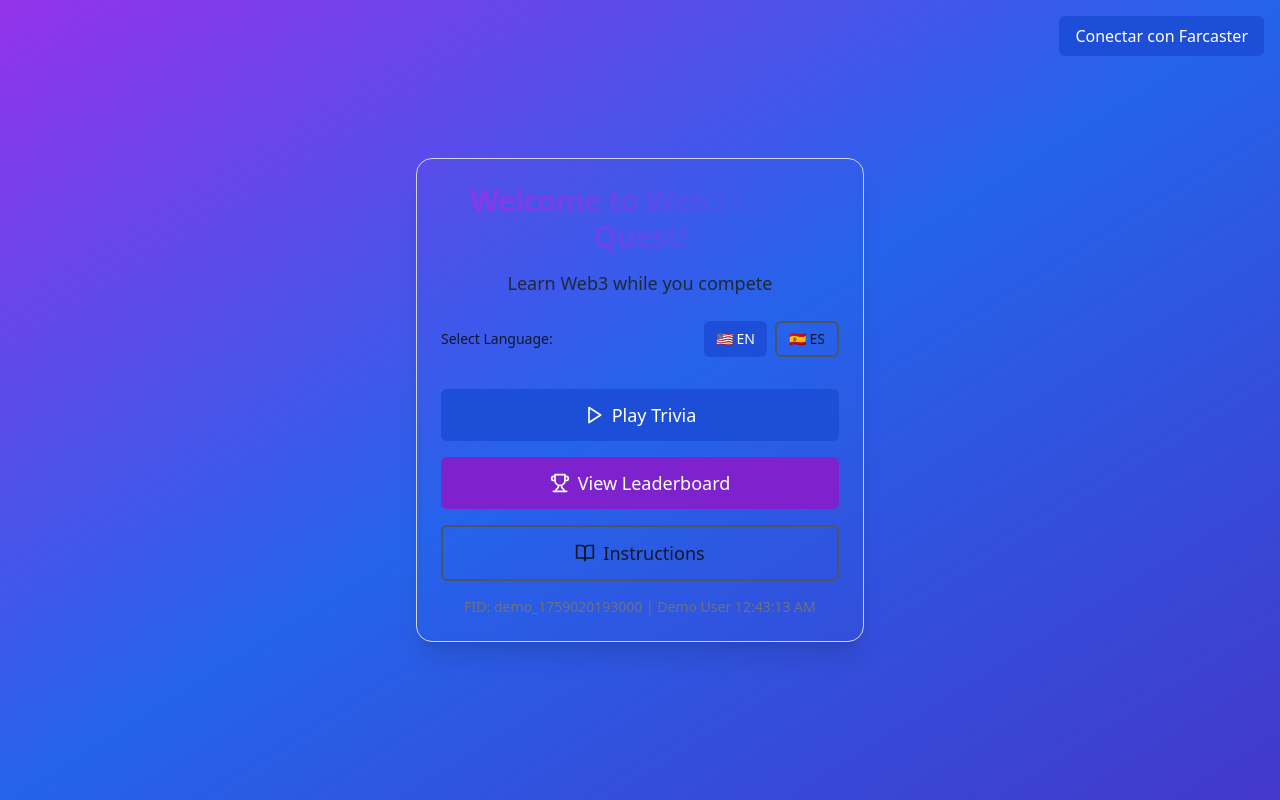
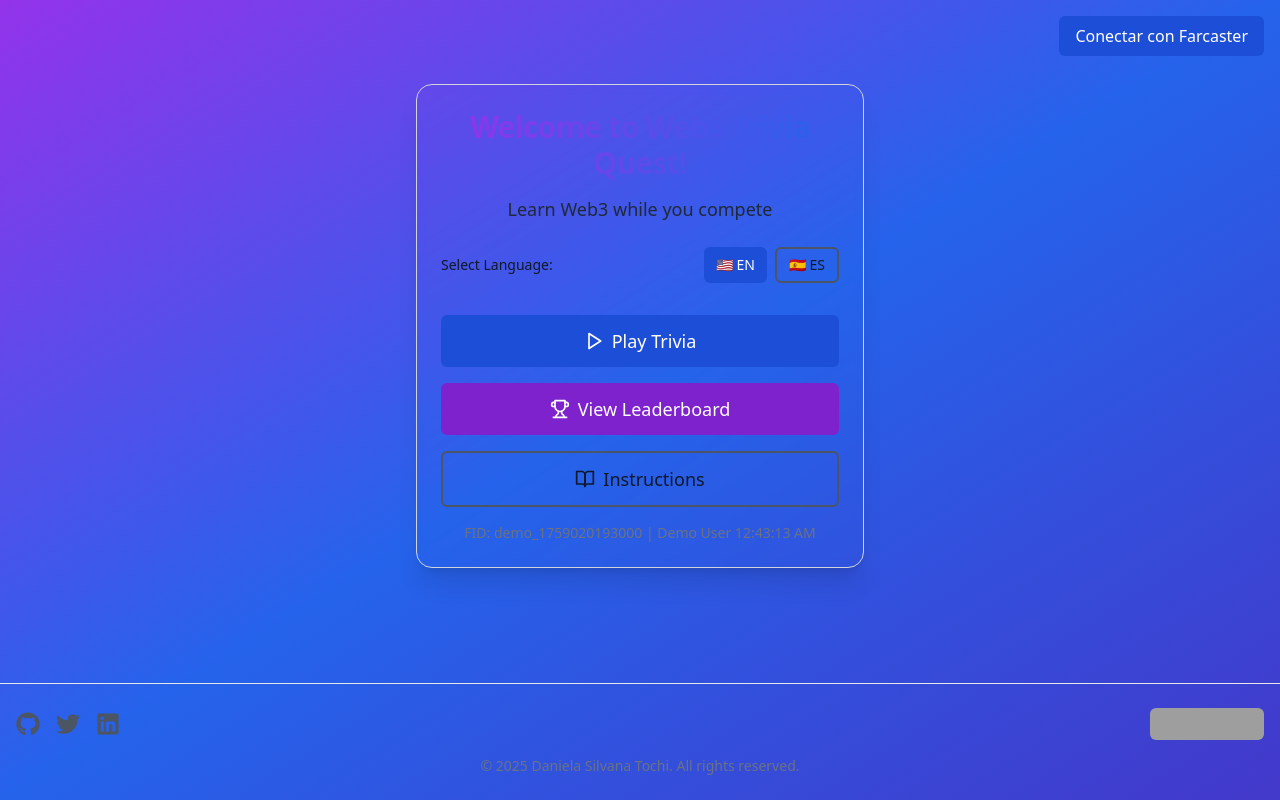
Before and after one commit to DanielaS-Tochi/web3-trivia-quest-mini-app, a Next.js app: page / in a window 1280 px wide. Built offline with nearby package versions, Linux system fonts and the light colour scheme; no server answers; grey boxes are pictures that could not be loaded.

Commit message:
Created footer

```diff
--- /dev/null
+++ b/components/layout/Footer.tsx
@@ -0,0 +1,53 @@
+import { FaGithub, FaTwitter, FaLinkedin } from 'react-icons/fa';
+
+export function Footer() {
+  return (
+    <footer className="mt-8 border-t border-gray-200 dark:border-gray-800">
+      <div className="container mx-auto px-4 py-6">
+        <div className="flex flex-col items-center justify-between space-y-4 sm:flex-row sm:space-y-0">
+          <div className="flex space-x-4">
+            <a
+              href="https://github.com/DanielaS-Tochi"
+              target="_blank"
+              rel="noopener noreferrer"
+              className="text-gray-600 hover:text-gray-900 dark:text-gray-400 dark:hover:text-gray-100"
+              aria-label="GitHub Profile"
+            >
+              <FaGithub size={24} />
+            </a>
+            <a
+              href="https://twitter.com/DanielaS_Tochi"
+              target="_blank"
+              rel="noopener noreferrer"
+              className="text-gray-600 hover:text-gray-900 dark:text-gray-400 dark:hover:text-gray-100"
+              aria-label="Twitter Profile"
+            >
+              <FaTwitter size={24} />
+            </a>
+            <a
+              href="https://linkedin.com/in/daniela-silvana-tochi"
+              target="_blank"
+              rel="noopener noreferrer"
+              className="text-gray-600 hover:text-gray-900 dark:text-gray-400 dark:hover:text-gray-100"
+              aria-label="LinkedIn Profile"
+            >
+              <FaLinkedin size={24} />
+            </a>
+          </div>
+          <div className="flex items-center">
+            <iframe
+              src="https://github.com/sponsors/DanielaS-Tochi/button"
+              title="Sponsor DanielaS-Tochi"
+              height="32"
+              width="114"
+              style={{ border: 0, borderRadius: '6px' }}
+            />
+          </div>
+        </div>
+        <p className="mt-4 text-center text-sm text-gray-500 dark:text-gray-400">
+          © 2025 Daniela Silvana Tochi. All rights reserved.
+        </p>
+      </div>
+    </footer>
+  );
+}
--- a/components/layout/PageLayout.tsx
+++ b/components/layout/PageLayout.tsx
@@ -1,5 +1,6 @@
 import React from 'react';
 import { AuthButton } from '@/components/ui/AuthButton';
+import { Footer } from './Footer';
 
 interface PageLayoutProps {
   children: React.ReactNode;
@@ -7,13 +8,14 @@ interface PageLayoutProps {
 
 export function PageLayout({ children }: PageLayoutProps) {
   return (
-    <div className="min-h-screen bg-gradient-to-br from-purple-600 via-blue-600 to-indigo-700">
+    <div className="min-h-screen flex flex-col bg-gradient-to-br from-purple-600 via-blue-600 to-indigo-700">
       <header className="fixed top-0 left-0 right-0 p-4 flex justify-end">
         <AuthButton />
       </header>
-      <main className="min-h-screen flex items-center justify-center p-4">
+      <main className="flex-1 flex items-center justify-center p-4">
         {children}
       </main>
+      <Footer />
     </div>
   );
 }
--- a/package.json
+++ b/package.json
@@ -23,6 +23,7 @@
     "next": "^15.5.4",
     "react": "^18.2.0",
     "react-dom": "^18.2.0",
+    "react-icons": "^5.5.0",
     "tailwind-merge": "^3.3.1",
     "viem": "^2.37.8"
   },
```
Also changed, not shown: 1 other file (tests, documents, lock files or other folders).
